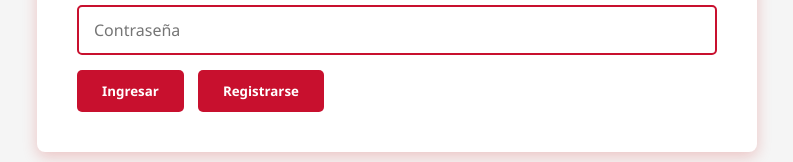
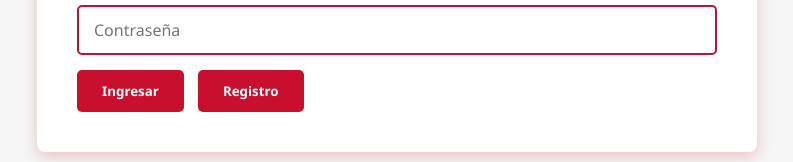
Before and after one commit to SantianaT/VOZ-ULEAM-MOD, a plain HTML site: page index.html in a window 1280 px wide. Shown: the part 163-325 px from the top of the page, without its empty margins (243-1036 px from the left). Drawn offline with Linux system fonts and the light colour scheme.

Commit message:
cambia el texto del botón de registro de "Registrarse" a "Registro"

```diff
--- a/index.html
+++ b/index.html
@@ -14,7 +14,7 @@
     <input type="password" id="password" placeholder="Contraseña" />
 
     <button onclick="login()">Ingresar</button>
-    <button onclick="register()">Registrarse</button>
+    <button onclick="register()">Registro</button>
 
     <p id="mensaje"></p>
   </div>
```
